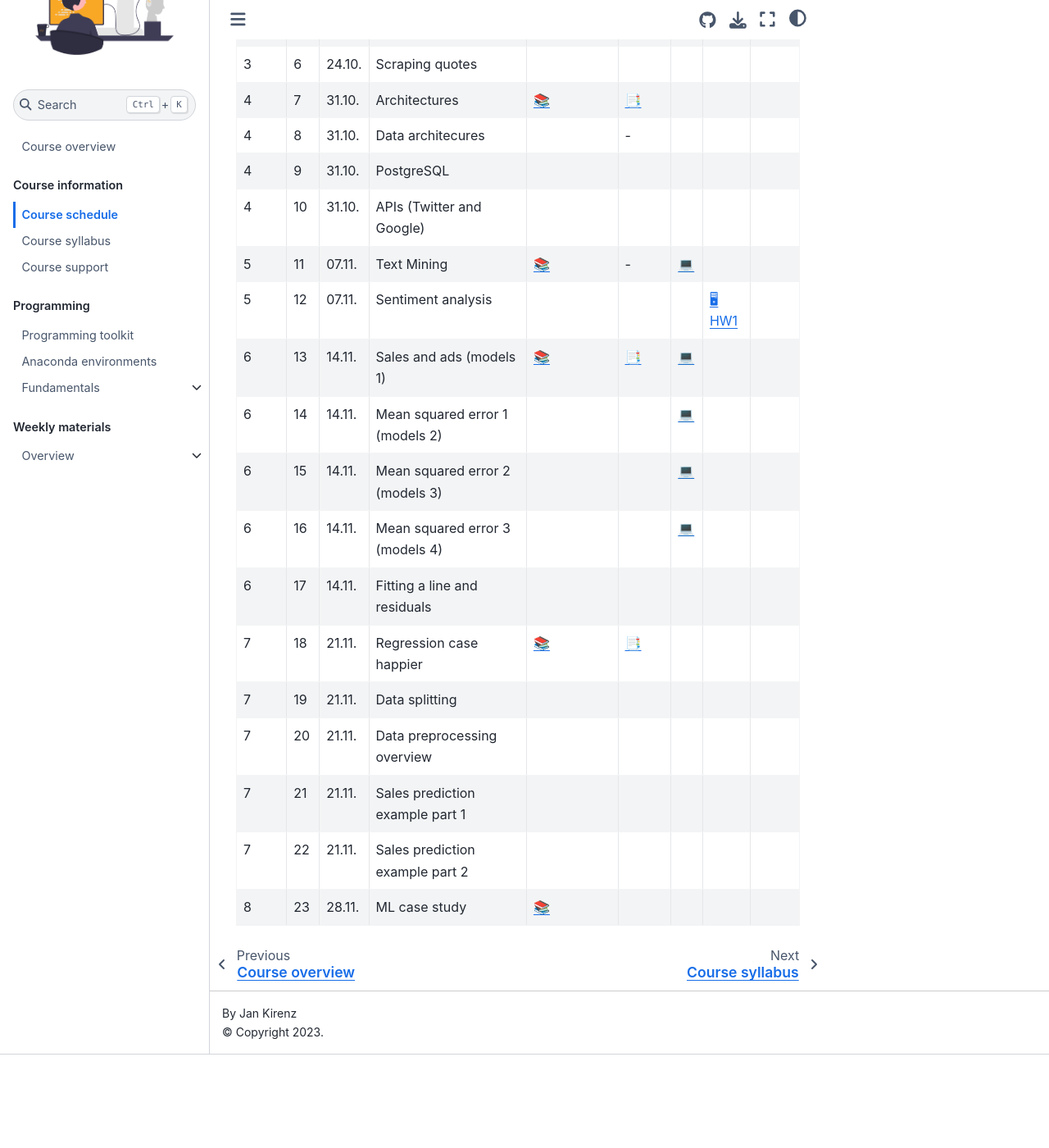
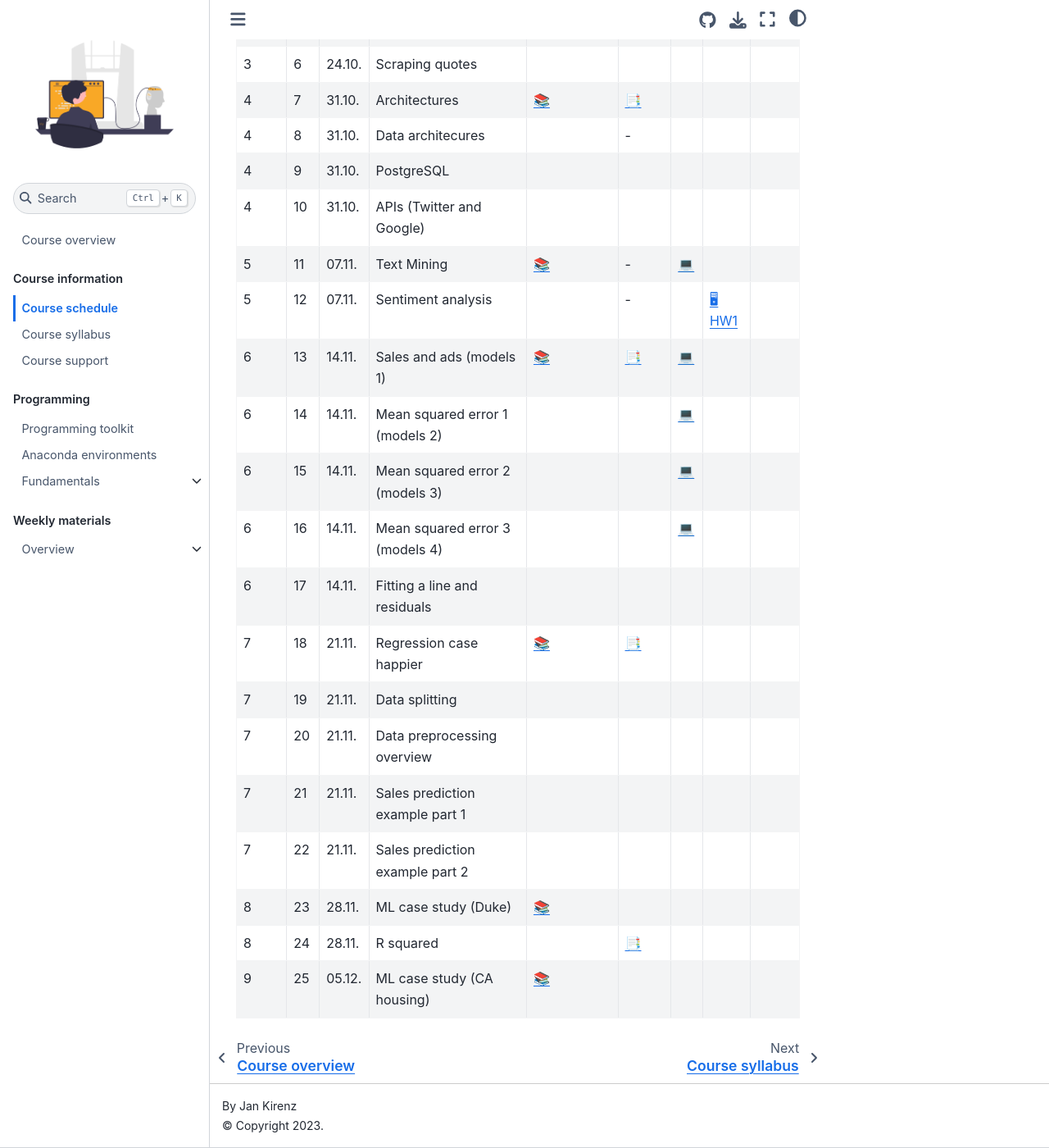
Before and after one commit to ds-ws22/website, a Jupyter Book: the page built from docs/course-schedule.md, in a window 1280 px wide and 1400 px high, scrolled down 625 px. Shown: the whole window at 82% size. Built offline with Jupyter Book 1.0.4 settings and Sphinx 7.4.7 and the Sphinx Book theme 1.1.4, drawn with Linux system fonts in a browser that asks for light colours; comment, search, counter and statistics services are not loaded; before the commit the page ends 1911 px from its top, so only the background shows below that.

Commit message:
Update course-schedule.md

```diff
--- a/docs/course-schedule.md
+++ b/docs/course-schedule.md
@@ -21,7 +21,7 @@ For a semester overview, take a look at the [course-overview](../docs/course-ove
 |	4	|	9	|	31.10.	|	PostgreSQL	|		|		|		|		|		|
 |	4	|	10	|	31.10.	|	APIs (Twitter and Google)	|		|		|		|		|		|
 |	5	|	11	|	07.11.	|	Text Mining	|	[📚](../weeks/week5.md)	|	 - 	|	[💻](../weeks/week5.md)	|		|		|
-|	5	|	12	|	07.11.	|	Sentiment analysis	|		|		|		|	[🖥 HW1](https://e-learning.hdm-stuttgart.de/moodle/mod/page/view.php?id=267036)	|		|
+|	5	|	12	|	07.11.	|	Sentiment analysis	|		|	 - 	|		|	[🖥 HW1](https://e-learning.hdm-stuttgart.de/moodle/mod/page/view.php?id=267036)	|		|
 |	6	|	13	|	14.11.	|	Sales and ads (models 1)	|	[📚](../weeks/week6.md)	|	[📑](https://drive.google.com/file/d/1-ZfUfZ671sAIsGPhKhvPfG9_mpgOXuro/view?usp=sharing)	|	[💻](../weeks/week6.md)	|		|		|
 |	6	|	14	|	14.11.	|	Mean squared error 1 (models 2)	|		|		|	[💻](../weeks/week6.md)	|		|		|
 |	6	|	15	|	14.11.	|	Mean squared error 2 (models 3)	|		|		|	[💻](../weeks/week6.md)	|		|		|
@@ -32,4 +32,6 @@ For a semester overview, take a look at the [course-overview](../docs/course-ove
 |	7	|	20	|	21.11.	|	Data preprocessing overview	|		|		|		|		|		|
 |	7	|	21	|	21.11.	|	Sales prediction example part 1	|		|		|		|		|		|
 |	7	|	22	|	21.11.	|	Sales prediction example part 2	|		|		|		|		|		|
-|	8	|	23	|	28.11.	|	ML case study	|	[📚](../weeks/week8.md)	|		|		|		|		|
+|	8	|	23	|	28.11.	|	ML case study (Duke)	|	[📚](../weeks/week8.md)	|		|		|		|		|
+|	8	|	24	|	28.11.	|	R squared	|		|	[📑](https://docs.google.com/presentation/d/1ZIijR7F877M9peDH2rhb3IO7dP6JGDd1ypz_C2pAyGI/export/pdf)	|		|		|		|
+|	9	|	25	|	05.12.	|	ML case study (CA housing)	|	[📚](../weeks/week9.md)	|		|		|		|		|
```
